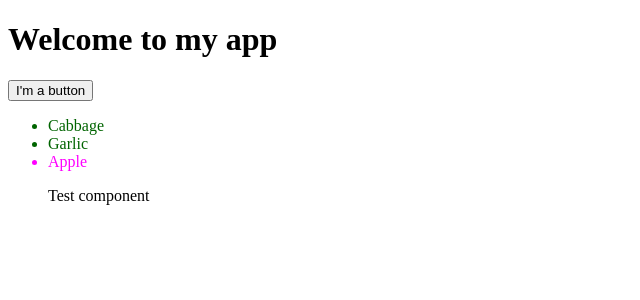
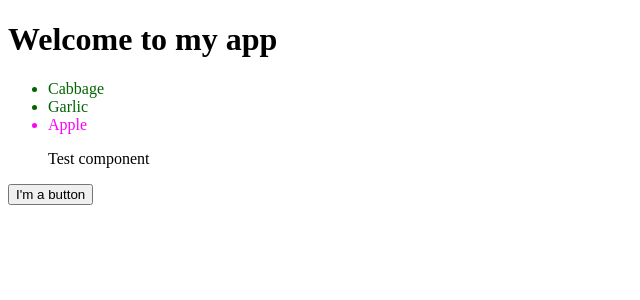
Before and after one commit to sandboxcoder/nextjs-simple-example, a Next.js app: page / in a window 1280 px wide. Shown: the top 300 px of the page, without its empty margins (0-640 px from the left). Built offline with nearby package versions, Linux system fonts and the light colour scheme.

Commit message:
Adding MyButton / Vegetable modules
* Refactored code into module scripts to cleanup page.tsx

```diff
--- a/app/page.tsx
+++ b/app/page.tsx
@@ -1,37 +1,14 @@
 import SampleComponent from "../components/SampleComponent";
+import MyButton from "../components/MyButton";
+import VegetableComponent from "../components/VegetableComponent";
 
-function MyButton() {
-  return (
-    <button>
-      I'm a button
-    </button>
-  );
-}
-
-const products = [
-  { title: 'Cabbage', isFruit: false, id: 1 },
-  { title: 'Garlic', isFruit: false, id: 2 },
-  { title: 'Apple', isFruit: true, id: 3 },
-];
-
-export default function MyApp() {
-  const listItems = products.map(product =>
-    <li
-      key={product.id}
-      style={{
-        color: product.isFruit ? 'magenta' : 'darkgreen'
-      }}
-    >
-      {product.title}
-    </li>
-  );
-
+export default function StarfieldApp() {
   return (
     <div>
       <h1>Welcome to my app</h1>
+      <ul><VegetableComponent/></ul>
+      <ul><SampleComponent/></ul>
       <MyButton />
-      <ul>{listItems}</ul>
-      <ul><SampleComponent/></ul>
     </div>
   );
 }
--- /dev/null
+++ b/components/MyButton.tsx
@@ -0,0 +1,9 @@
+'use client'
+
+export default function MyButton() {
+    return (
+      <button>
+        I'm a button
+      </button>
+    );
+  }
--- /dev/null
+++ b/components/VegetableComponent.tsx
@@ -0,0 +1,33 @@
+'use client'
+
+import { list } from 'postcss';
+import React, {Component} from 'react';
+
+class VegetableComponent extends Component{
+
+  render() {
+    const products = [
+        { title: 'Cabbage', isFruit: false, id: 1 },
+        { title: 'Garlic', isFruit: false, id: 2 },
+        { title: 'Apple', isFruit: true, id: 3 },
+      ];
+
+    const listItems = products.map(product =>
+        <li
+          key={product.id}
+          style={{
+            color: product.isFruit ? 'magenta' : 'darkgreen'
+          }}
+        >
+          {product.title}
+        </li>
+    )
+    return (
+      <div>
+        {listItems}
+      </div>
+    );
+  }
+}
+
+export default VegetableComponent;
```
